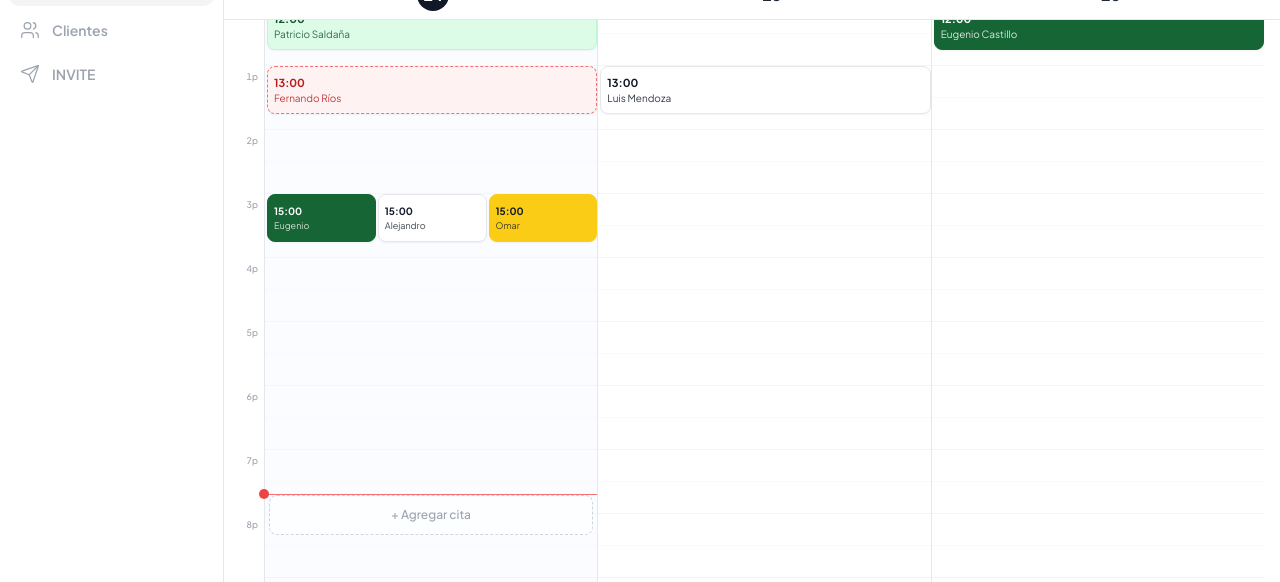
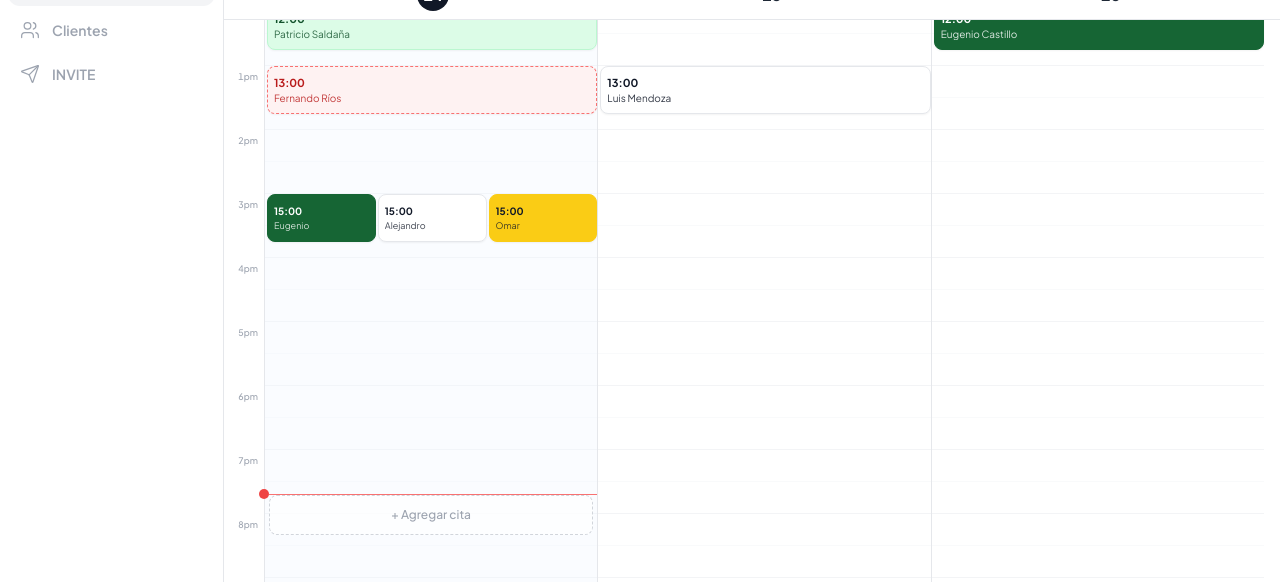
Before and after one commit to eugeniocez/bm-lite-prototype, a React (Vite) app: page /calendario in a window 1280 px wide. Both pictures are taken after a click on the button "3 días". Shown: the part 158-740 px from the top of the page. Built offline with nearby package versions, Linux system fonts and the light colour scheme.

Commit message:
fix: formato horas vista 3días — am/pm completo

```diff
--- a/src/pages/Calendario.jsx
+++ b/src/pages/Calendario.jsx
@@ -409,7 +409,7 @@ export default function Calendario() {
                 {HOURS.map(hour => (
                   <div key={hour} style={{ height: `${CELL_HEIGHT}px` }} className="flex items-start justify-end pr-1.5 pt-1">
                     <span className="text-gray-400 dark:text-gray-600 font-medium tabular-nums" style={{ fontSize: '9px' }}>
-                      {hour === 12 ? '12p' : hour > 12 ? `${hour - 12}p` : `${hour}a`}
+                      {hour === 12 ? '12pm' : hour > 12 ? `${hour - 12}pm` : `${hour}am`}
                     </span>
                   </div>
                 ))}
@@ -444,7 +444,7 @@ export default function Calendario() {
                 {HOURS.map(hour => (
                   <div key={hour} style={{ height: `${CELL_HEIGHT}px` }} className="flex items-start justify-end pr-1.5 pt-1">
                     <span className="text-gray-400 dark:text-gray-600 font-medium tabular-nums" style={{ fontSize: '9px' }}>
-                      {hour === 12 ? '12p' : hour > 12 ? `${hour - 12}p` : `${hour}a`}
+                      {hour === 12 ? '12pm' : hour > 12 ? `${hour - 12}pm` : `${hour}am`}
                     </span>
                   </div>
                 ))}
```
